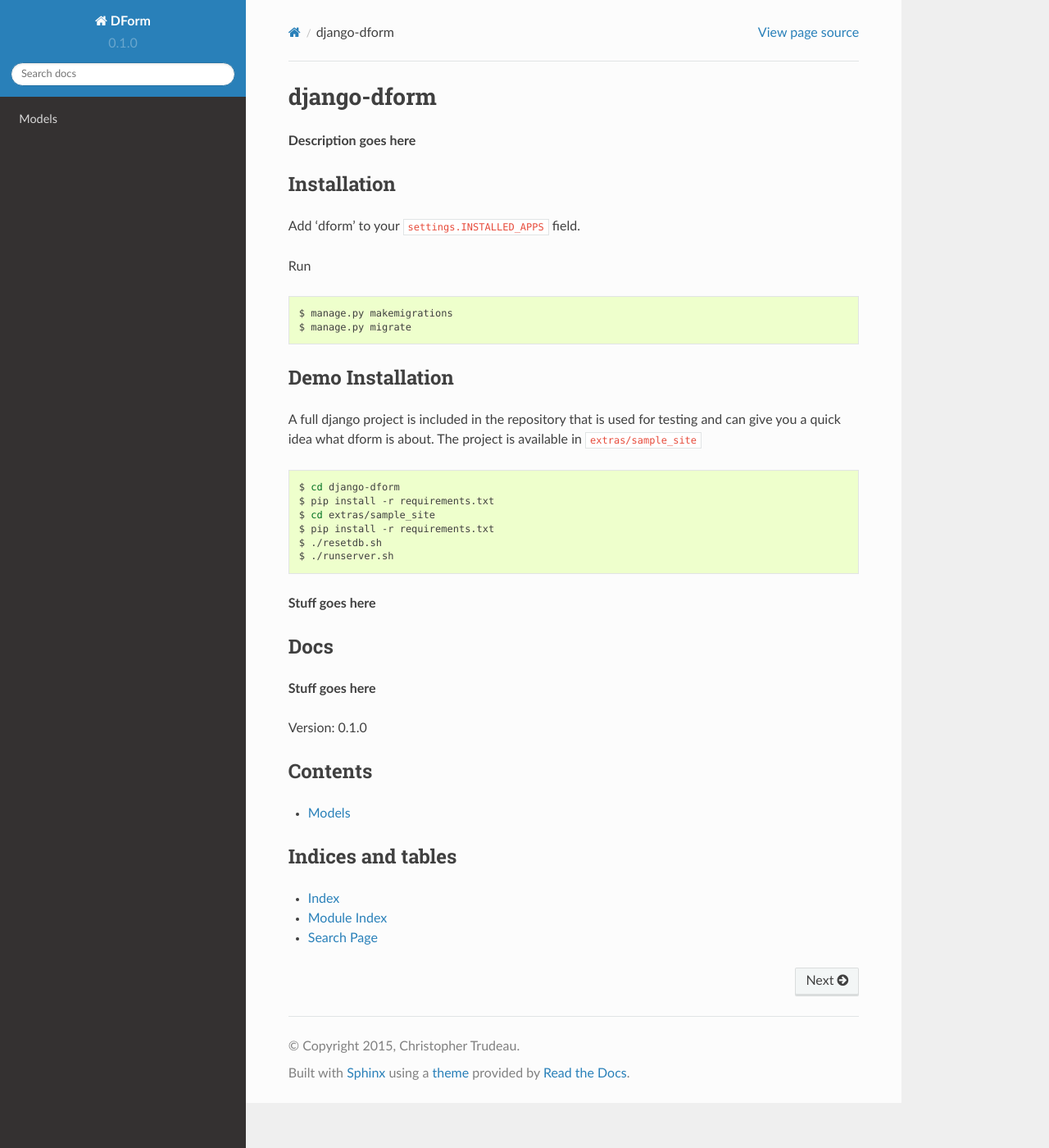
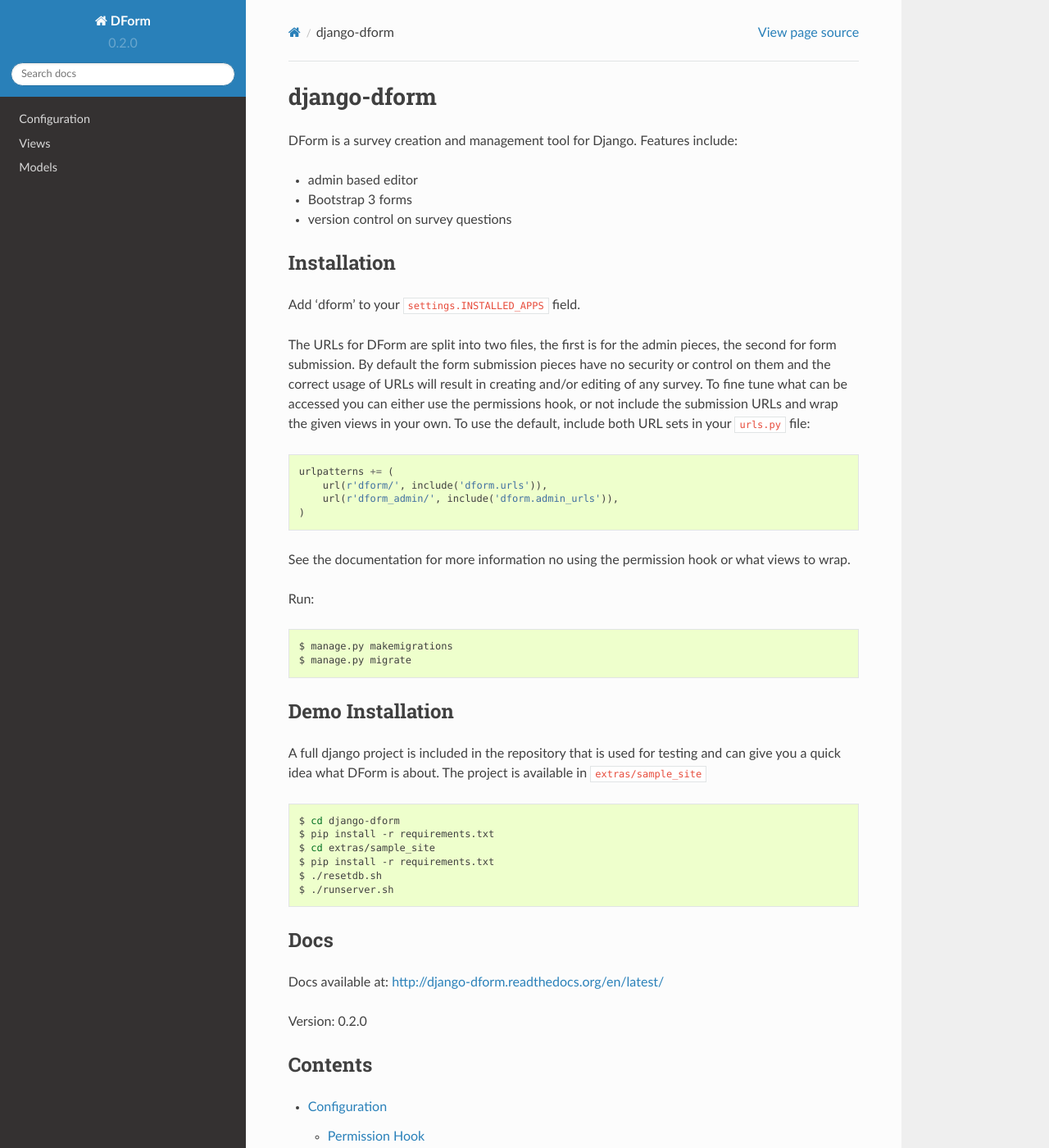
Before and after one commit to marcogh/django-dform, a Sphinx documentation site: the page built from docs/index.rst, in a window 1280 px wide and 1400 px high. Shown: the whole window at 82% size. Built offline with Sphinx 7.4.7 and the Read the Docs theme 2.0.0, drawn with Linux system fonts in a browser that asks for light colours; some of the changed text lies outside the part shown.

```diff
--- a/CHANGES.rst
+++ b/CHANGES.rst
@@ -1,3 +1,9 @@
+0.2
+===
+
+* finished main feature set
+* added documentation
+
 0.1
 ===
 
--- a/README.rst
+++ b/README.rst
@@ -1,14 +1,37 @@
 django-dform
 ************
 
-**Description goes here**
+DForm is a survey creation and management tool for Django.  Features include:
+
+* admin based editor
+* Bootstrap 3 forms
+* version control on survey questions
+
 
 Installation
 ============
 
 Add 'dform' to your ``settings.INSTALLED_APPS`` field.
 
-Run
+The URLs for DForm are split into two files, the first is for the admin pieces,
+the second for form submission.  By default the form submission pieces have no
+security or control on them and the correct usage of URLs will result in
+creating and/or editing of any survey.  To fine tune what can be accessed you
+can either use the permissions hook, or not include the submission URLs and
+wrap the given views in your own.  To use the default, include both URL sets
+in your ``urls.py`` file:
+
+.. code-block:: python
+
+    urlpatterns += (
+        url(r'dform/', include('dform.urls')),
+        url(r'dform_admin/', include('dform.admin_urls')),
+    )
+
+See the documentation for more information no using the permission hook or
+what views to wrap.
+
+Run:
 
 .. code-block:: bash
 
@@ -20,7 +43,7 @@ Demo Installation
 =================
 
 A full django project is included in the repository that is used for testing
-and can give you a quick idea what dform is about.  The project is available
+and can give you a quick idea what DForm is about.  The project is available
 in ``extras/sample_site``
 
 .. code-block:: bash
@@ -32,9 +55,7 @@ in ``extras/sample_site``
     $ ./resetdb.sh
     $ ./runserver.sh
 
-**Stuff goes here**
-
 Docs
 ====
 
-**Stuff goes here**
+Docs available at: http://django-dform.readthedocs.org/en/latest/
--- a/docs/index.rst
+++ b/docs/index.rst
@@ -13,6 +8,8 @@ Contents
 .. toctree::
    :maxdepth: 2
 
+   docs
+   views
    models
 
 
--- /dev/null
+++ b/docs/views.rst
@@ -0,0 +1,5 @@
+Views
+======
+
+.. automodule:: dform.views
+    :members:
--- a/setup.py
+++ b/setup.py
@@ -6,7 +6,7 @@ long_description = open(readme).read()
 
 SETUP_ARGS = dict(
     name='django-dform',
-    version='0.1.0',
+    version='0.2.0',
     description=('Django app for dynamic forms or surveys that can be '
         'injected in sites'),
     long_description=long_description,
```
Also changed, not shown: other parts of docs/index.rst (+0 -5 lines), docs/docs.rst (added, +93 -0 lines), 4 other files.
